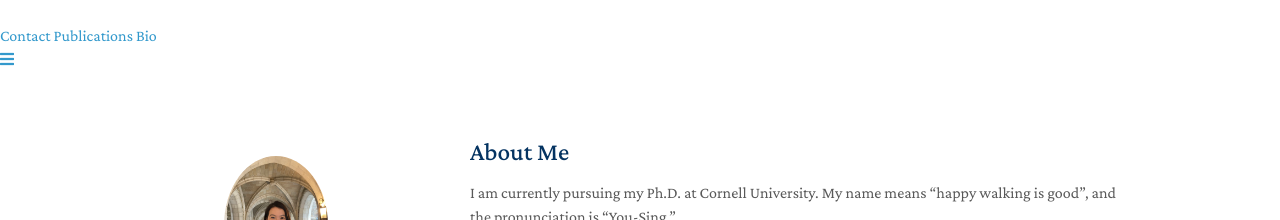
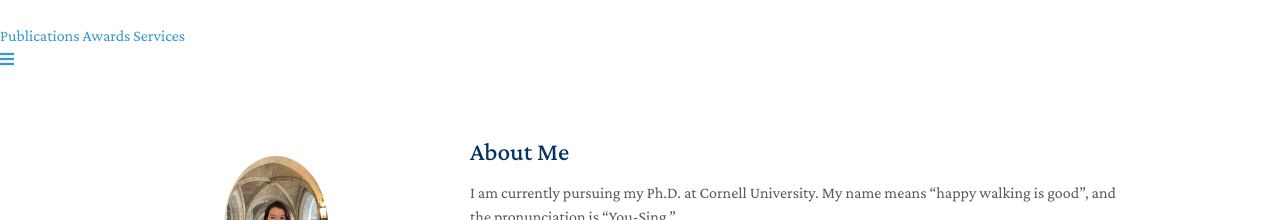
Before and after one commit to YuexingHao/Yuexing-Hao, a Jekyll site: the page built from index.md, in a window 1280 px wide and 900 px high. Shown: the top 220 px of the window. Built offline with Jekyll 4.4.1, drawn with Linux system fonts in a browser that asks for light colours; nearby versions of some CDN libraries; a style sheet for code colours, icons or effects is not loaded; our own code applies the rules of GitHub Pages for plain Markdown files.

Commit message:
Update navigation.yml

```diff
--- a/_data/navigation.yml
+++ b/_data/navigation.yml
@@ -1,23 +1,20 @@
 main:
 
-  - title: "Contact"
-    url: ./#contact
+  - title: "Publications"
+    url: ./#publications
     right: true
 
   #- title: "Services"
   #  url: ./#services
 
-  #- title: "Awards"
-  #  url: ./#awards
-
   #- title: "Teaching"
   #  url: ./#teaching
 
-  - title: "Publications"
-    url: ./#publications
+  - title: "Awards"
+    url: ./#award
 
   #- title: "News"
   #  url: ./#news
 
-  - title: "Bio"
-    url: ./#about-me
+  - title: "Services"
+    url: ./#services
```
